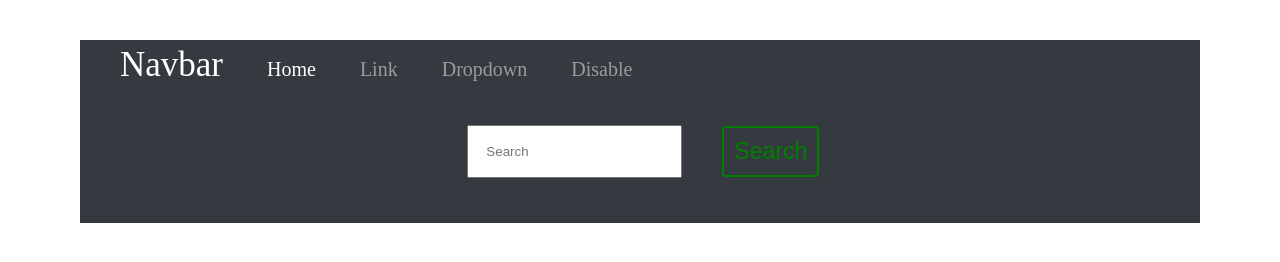
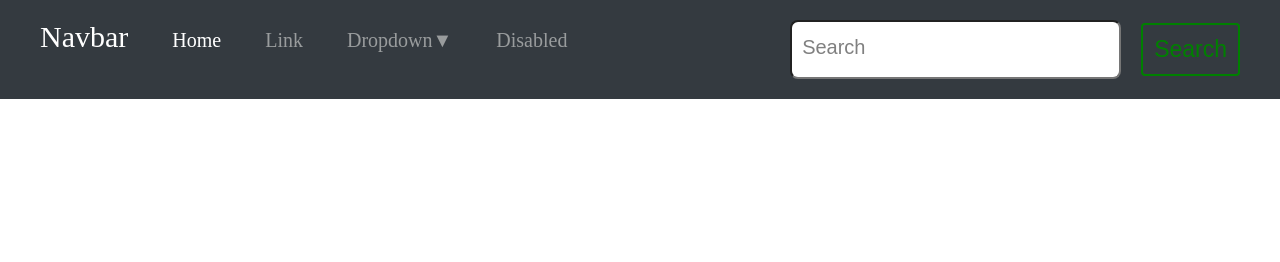
Before and after one commit to udinocera/nav-css, a plain HTML site: page index.html in a window 1280 px wide. Drawn offline with Linux system fonts and the light colour scheme.

Commit message:
Esercizio Finito ( Da capire allineamento

```diff
--- a/index.html
+++ b/index.html
@@ -7,23 +7,24 @@
     <link rel="stylesheet" href="style.css">
 </head>
 <body>
-    <div class="nav">
 
         <nav class="topnav">
-            <a href="navbar.com" id="navbar">Navbar</a>
-            <a href="home.com" id="home">Home</a>
-            <a href="link.com" id="link">Link</a>
-            <a href="dropdown.com" id="dropdown">Dropdown</a>
-            <a href="disable.com" id="disable">Disable</a>
-            <section class="search">
-            <label for="text-area"></label>
+
+            <ul>
+            <li><a href="navbar.com" id="navbar">Navbar</a></li>
+            <li><a href="home.com" id="home">Home</a></li>
+            <li><a href="link.com" id="link">Link</a></li>
+            <li><a href="dropdown.com" id="dropdown">Dropdown&#9660;</a></li>
+            <li><a href="disable.com" id="disable">Disabled</a></li>
+            </ul>
+
+            <div class="search">
             <input class="text-area" type="text" name="text-area" placeholder="Search">
              <button id="bottone">Search</button> </a>
-            </section>
+            </div>
 
 
 
         </nav>
-    </div>
 </body>
 </html>
--- a/style.css
+++ b/style.css
@@ -1,15 +1,25 @@
 *{
 padding: 0px;
-margin: 20px;
+margin: 0px;
 box-sizing: border-box;
-
 }
 
+ul{
+    display: inline;
+}
 
+li{
+    display: inline;
+    padding: 0px 20px;
+}
 
 .topnav {
     background-color: rgb(52,58,64);
-    padding: 5px;
+    align-content: center;
+    padding: 20px;
+    display: flex;
+    justify-content: space-between;
+
 }
 
 
@@ -19,8 +29,8 @@ a {
 
 #navbar {
     color: white;
-    font-size: 35px;
-    padding-left: 15px;
+    font-size: 30px;
+
 }
 
 #home {
@@ -36,6 +46,7 @@ a {
 #dropdown {
     color: rgb(153,156,157);
     font-size: 20px;
+
 }
 
 #disable {
@@ -45,15 +56,29 @@ a {
 
 
 .search {
-    display:inline-flex;
-    padding-left: 8cm;
+    display: flex;
     align-items: center;
+    padding-left: 20px;
 }
 
 
 .text-area{
-    padding: 17px;
+    border-radius: 8px;
+    margin-right: 20px;
+    padding-top: 20px;
+    padding-bottom: 20px;
+    padding-right: 150px;
+    text-decoration: none;
 }
+
+::-webkit-input-placeholder { /* WebKit browsers */
+    color: gray;
+    text-align: start;
+    font-size: 20px;
+    padding-left: 10px;
+
+}
+
 
 
 #bottone {
@@ -62,6 +87,12 @@ a {
     border: green solid 2px;
     border-radius: 4px;
     font-size: 23px;
-    padding: 10px;
+    padding: 11px;
+    margin-right: 20px;
 
 }
+
+#bottone:hover {
+    background-color: green;
+    color: white;
+  }
```
